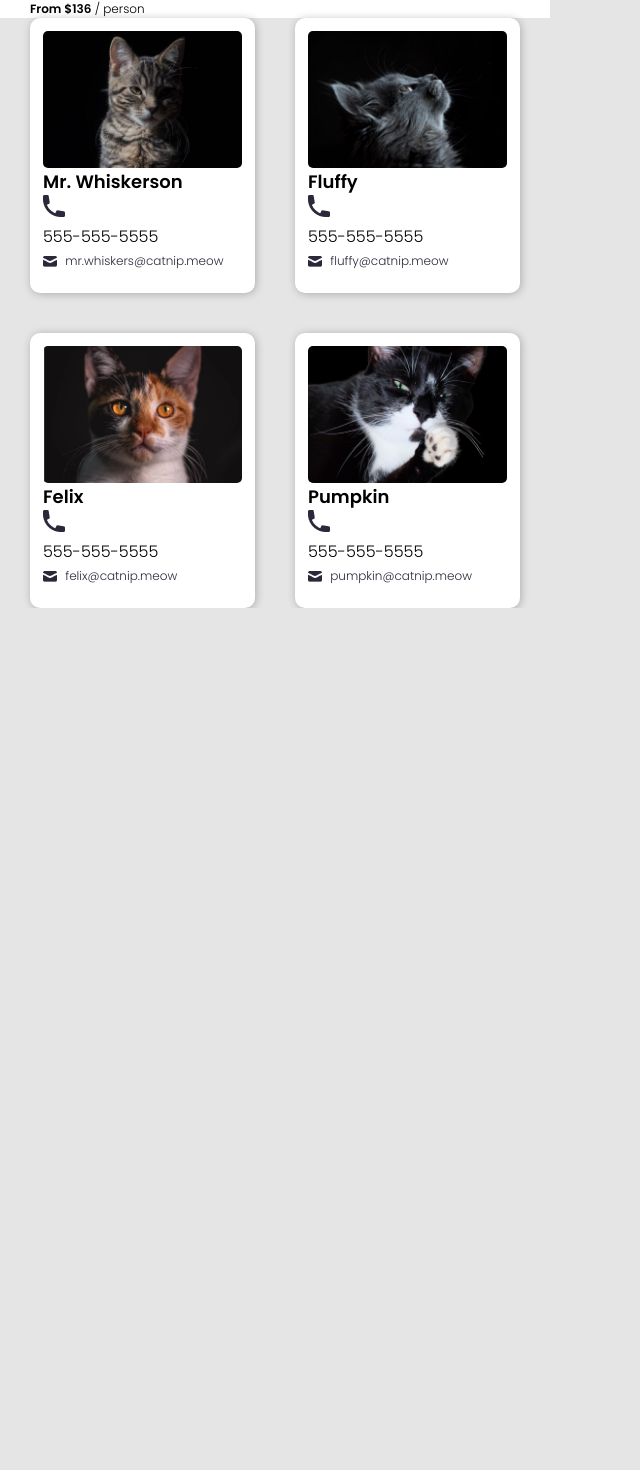
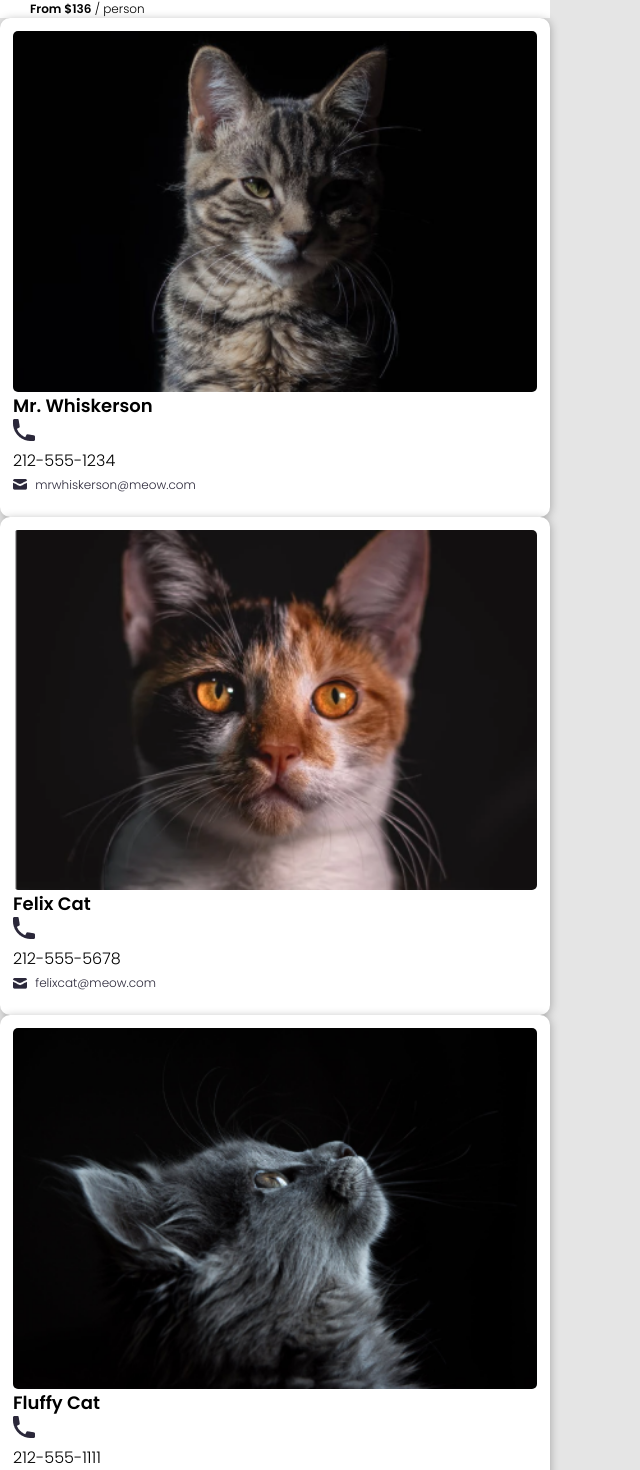
Before and after one commit to atoopdev/air-bnb-experiences-clone, a React (Create React App) app in the folder airbnb-experience-clone/: page / in a window 1280 px wide. Shown: the part 844-2314 px from the top of the page, without its empty margins (0-640 px from the left). Before the commit the page ends 1452 px from the top, so only its background shows below. Built offline with nearby package versions, Linux system fonts and the light colour scheme.

Commit message:
switched contacts to display via props

```diff
--- a/airbnb-experience-clone/src/App.js
+++ b/airbnb-experience-clone/src/App.js
@@ -2,13 +2,43 @@ import logo from './logo.svg';
 import Top from "./components/Top"
 import Card from "./components/Card"
 import Contact from "./components/Contact"
+import felixcat from "./images/felix.png"
+import fluffycat from "./images/fluffykins.png"
+import whiskerscat from "./images/mr-whiskerson.png"
+import pumpkincat from "./images/pumpkin.png"
 
 function App() {
   return (
    <div>
     <Top />
     <Card />
-    <Contact />
+    <Contact
+    img = {whiskerscat}
+    name="Mr. Whiskerson"
+    phone="212-555-1234"
+    email="mrwhiskerson@meow.com"
+    />
+
+<Contact
+    img={felixcat}
+    name="Felix Cat"
+    phone="212-555-5678"
+    email="felixcat@meow.com"
+    />
+
+<Contact
+    img={fluffycat}
+    name="Fluffy Cat"
+    phone="212-555-1111"
+    email="fluffycat@meow.com"
+    />
+
+<Contact
+    img={pumpkincat}
+    name="Pumpkin"
+    phone="212-555-2222"
+    email="pumpkin@meow.com"
+    />
    </div>
   );
 }
--- a/airbnb-experience-clone/src/components/Contact.js
+++ b/airbnb-experience-clone/src/components/Contact.js
@@ -1,77 +1,27 @@
 import React from "react"
-import felixcat from "../images/felix.png"
-import fluffycat from "../images/fluffykins.png"
-import whiskerscat from "../images/mr-whiskerson.png"
-import pumpkincat from "../images/pumpkin.png"
+// import felixcat from "../images/felix.png"
+// import fluffycat from "../images/fluffykins.png"
+// import whiskerscat from "../images/mr-whiskerson.png"
+// import pumpkincat from "../images/pumpkin.png"
 import mailicon from "../images/mail-icon.png"
 import phoneicon from "../images/phone-icon.png"
 
 export default function Contact(props){
-     return <div className="contacts">
-
-        <div className="contact-card">
-            <img src={whiskerscat}></img>
-            <h3>Mr. Whiskerson</h3>
+    console.log(props)
+     return <div className="contact-card">
+            <img src={props.img}/>
+            <h3>{props.name}</h3>
 
             <div classname="info-group">
                 <img src={phoneicon}></img>
-                <p>555-555-5555</p>
+                <p>{props.phone}</p>
             </div>
             {/* end info group */}
             <div className="info-group">
                 <img src={mailicon}></img>
-                <p>mr.whiskers@catnip.meow</p>
+                <p>{props.email}</p>
             </div>
+            </div>
+            {/* end card */}
 
-            </div>
-
-            <div className="contact-card">
-            <img src={fluffycat}></img>
-            <h3>Fluffy</h3>
-
-            <div classname="info-group">
-                <img src={phoneicon}></img>
-                <p>555-555-5555</p>
-            </div>
-            {/* end info group */}
-            <div className="info-group">
-                <img src={mailicon}></img>
-                <p>fluffy@catnip.meow</p>
-            </div>
-        </div>
-        {/* end contact card */}
-
-        <div className="contact-card">
-            <img src={felixcat}></img>
-            <h3>Felix</h3>
-
-            <div classname="info-group">
-                <img src={phoneicon}></img>
-                <p>555-555-5555</p>
-            </div>
-            {/* end info group */}
-            <div className="info-group">
-                <img src={mailicon}></img>
-                <p>felix@catnip.meow</p>
-            </div>
-        </div>
-        {/* end contact card */}
-
-        <div className="contact-card">
-            <img src={pumpkincat}></img>
-            <h3>Pumpkin</h3>
-
-            <div classname="info-group">
-                <img src={phoneicon}></img>
-                <p>555-555-5555</p>
-            </div>
-            {/* end info group */}
-            <div className="info-group">
-                <img src={mailicon}></img>
-                <p>pumpkin@catnip.meow</p>
-            </div>
-        </div>
-        {/* end contact card */}
-    </div>
-    // end contacts div
 }
--- a/airbnb-experience-clone/src/index.css
+++ b/airbnb-experience-clone/src/index.css
@@ -124,6 +124,7 @@ width: 100%;
 /* cat contact list  */
 
 .contacts {
+  margin-top: 40px;
   display: flex;
   justify-content: center;
   flex-wrap: wrap;
```
